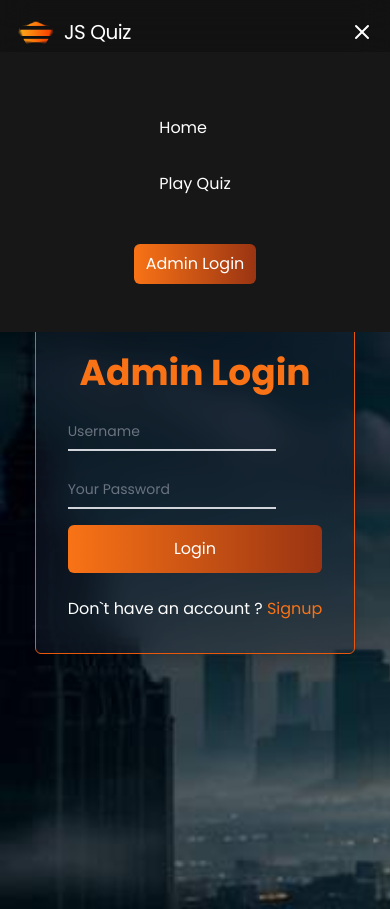
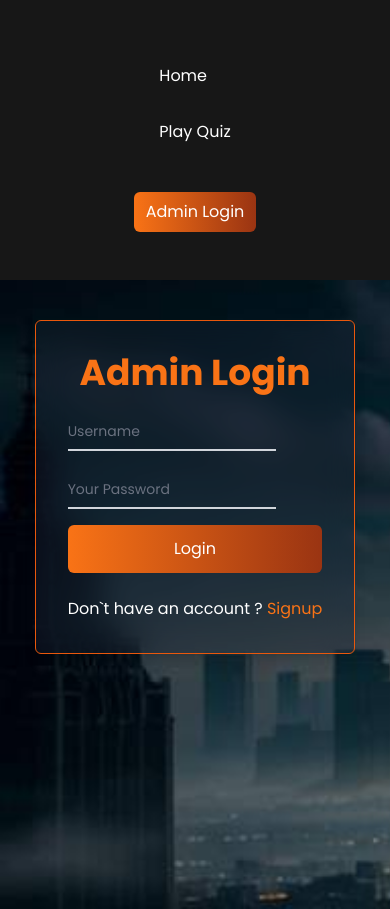
Before and after one commit to imadityaxd/jsuqiz, a React (Vite) app in the folder frontend/: page /login in a window 390 px wide. Both pictures are taken after a click on the button 362 px from the left and 32 px from the top of the page. Built offline with nearby package versions, Linux system fonts and the light colour scheme.

Commit message:
sliding animation add in navbar mune for small screen devices

```diff
--- a/frontend/src/components/navbar.jsx
+++ b/frontend/src/components/navbar.jsx
@@ -8,7 +8,7 @@ const Navbar = () => {
   const [openMenu, setOpenMenu] = useState(false);
   const { isAuthenticated } = useContext(AuthContext);
   const toggleNavbar = () => {
-    setOpenMenu(!openMenu);
+    setOpenMenu((prev) => !prev);
   };
 
   let menuRef = useRef();
@@ -72,7 +72,10 @@ const Navbar = () => {
 
           <div className="hidden sm:flex justify-center space-x-12 items-center">
             {isAuthenticated ? (
-              <NavLink to="/dashboard" className="py-2 px-1 ml-2 border rounded-md">
+              <NavLink
+                to="/dashboard"
+                className="py-2 px-1 ml-2 border rounded-md"
+              >
                 Dashboard
               </NavLink>
             ) : (
@@ -86,16 +89,17 @@ const Navbar = () => {
           </div>
 
           <div className="sm:hidden flex flex-col justify-end">
-            <button onClick={toggleNavbar}>
+            <button onClick={toggleNavbar} className="text-white">
               {openMenu ? <X /> : <Menu />}
             </button>
           </div>
         </div>
       </div>
-      {openMenu && (
       <div
         ref={menuRef}
-          className="fixed right-0 z-20 bg-neutral-900 w-full p-12 flex flex-col justify-center items-center"
+        className={`fixed top-0 right-0 z-20 bg-neutral-900 w-full p-12 flex flex-col justify-center items-center transform transition-transform duration-300 ease-in-out ${
+          openMenu ? "translate-y-0 opacity-100" : "-translate-y-full opacity-0"
+        }`}
       >
         <ul className="">
           <li className="py-4">
@@ -146,7 +150,6 @@ const Navbar = () => {
           )}
         </div>
       </div>
-      )}
     </nav>
   );
 };
--- a/frontend/src/index.css
+++ b/frontend/src/index.css
@@ -20,3 +20,64 @@ body {
     -ms-user-select: none;
     /* For Internet Explorer/Edge */
 }
+
+@keyframes correct {
+    0% {
+        background-color: #10b981;
+    }
+
+    50% {
+        background-color: #34d399;
+    }
+
+    100% {
+        background-color: #10b981;
+    }
+}
+
+@keyframes wrong {
+    0% {
+        background-color: #ef4444;
+    }
+
+    50% {
+        background-color: #f87171;
+    }
+
+    100% {
+        background-color: #ef4444;
+    }
+}
+
+.animate-correct {
+    animation: correct 0.5s ease-in-out;
+}
+
+.animate-wrong {
+    animation: wrong 0.5s ease-in-out;
+}
+
+/* Styles for sliding effect from top to bottom */
+.transition-transform {
+    transition: transform 0.3s ease-in-out, opacity 0.3s ease-in-out;
+  }
+
+  .transform {
+    transform: translateY(0);
+  }
+
+  .-translate-y-full {
+    transform: translateY(-100%); /* Move the menu completely off the top of the viewport */
+  }
+
+  .translate-y-0 {
+    transform: translateY(0); /* Menu at its normal position */
+  }
+
+  .opacity-100 {
+    opacity: 1;
+  }
+
+  .opacity-0 {
+    opacity: 0;
+  }
```
Lines whose indentation alone changed are shown as unchanged.
